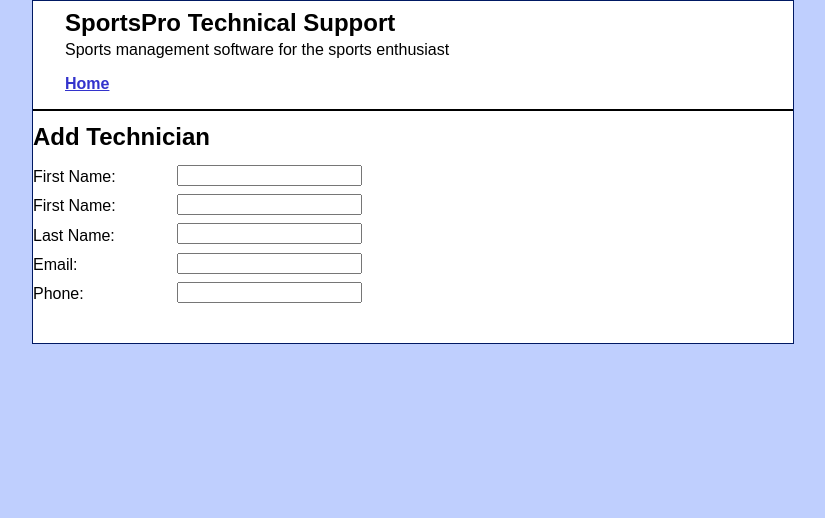
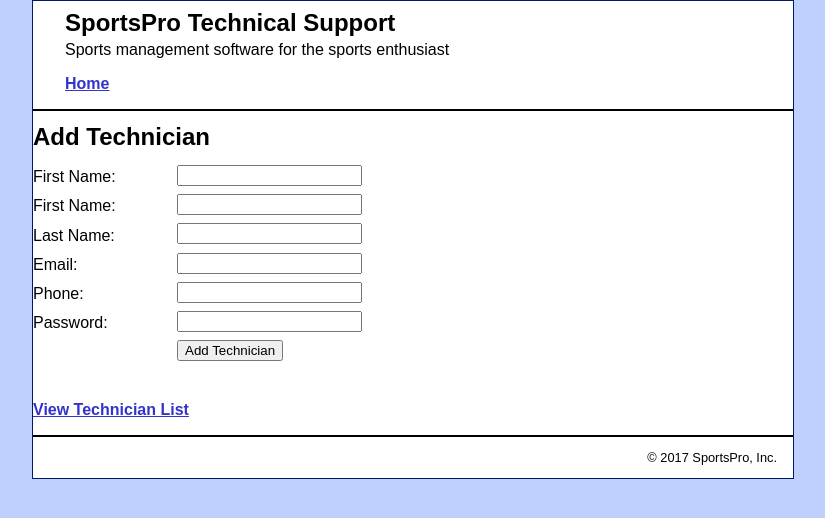
Before and after one commit to mkettani/finalproject, a PHP site: page /technician_manager/technician_add.php in a window 1280 px wide. Shown: the top 518 px of the page, without its empty margins (227-1052 px from the left). Run offline with PHP 8.4, Linux system fonts and the light colour scheme.

Commit message:
Update technician_add.php

```diff
--- a/technician_manager/technician_add.php
+++ b/technician_manager/technician_add.php
@@ -22,3 +22,15 @@
         <label>Phone:</label>
         <input type="input" name="phone" />
         <br />
+ <label>Password:</label>
+        <input type="input" name="password" />
+        <br />
+
+        <label>&nbsp;</label>
+        <input type="submit" value="Add Technician" />
+        <br />
+    </form>
+    <p><a href="?action=list_technicians">View Technician List</a></p>
+
+</div>
+<?php include '../view/footer.php'; ?>
```
